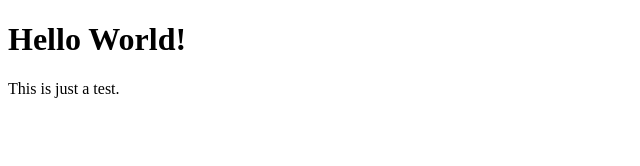
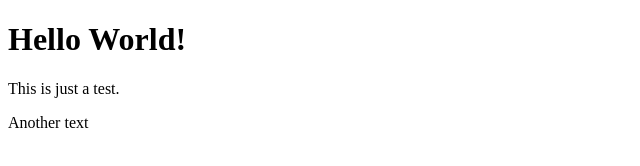
Before and after one commit to PatrikGetSetUK/Test, a plain HTML site: page index.html in a window 1280 px wide. Shown: the full height of the page, 0-640 px from the left. Drawn offline with Linux system fonts and the light colour scheme.

Commit message:
some additional text added

```diff
--- a/index.html
+++ b/index.html
@@ -10,6 +10,8 @@
 <body>
     <h1>Hello World!</h1>
     <p>This is just a test.</p>
+
+    <span>Another text</span>
 </body>
 
 </html>
```
